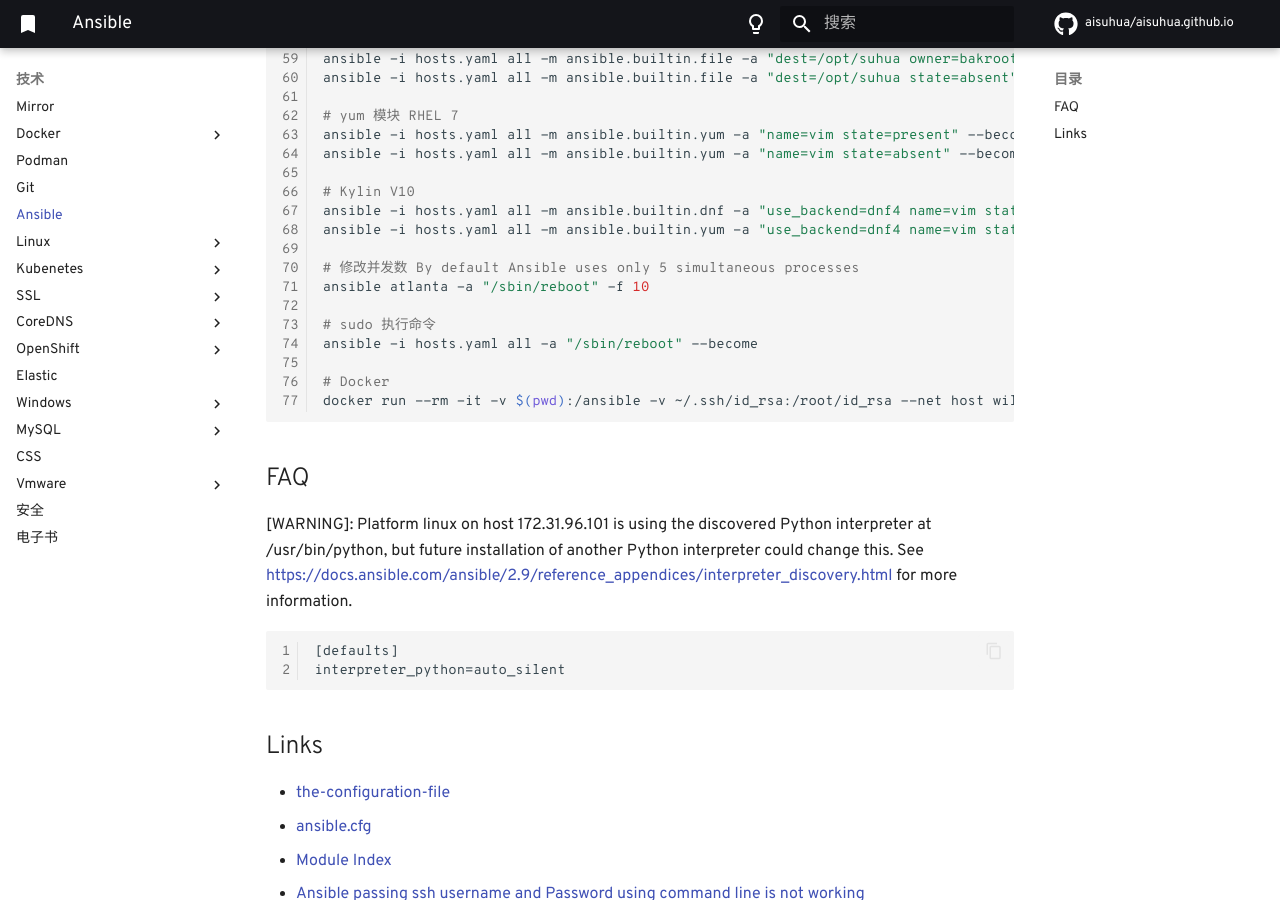
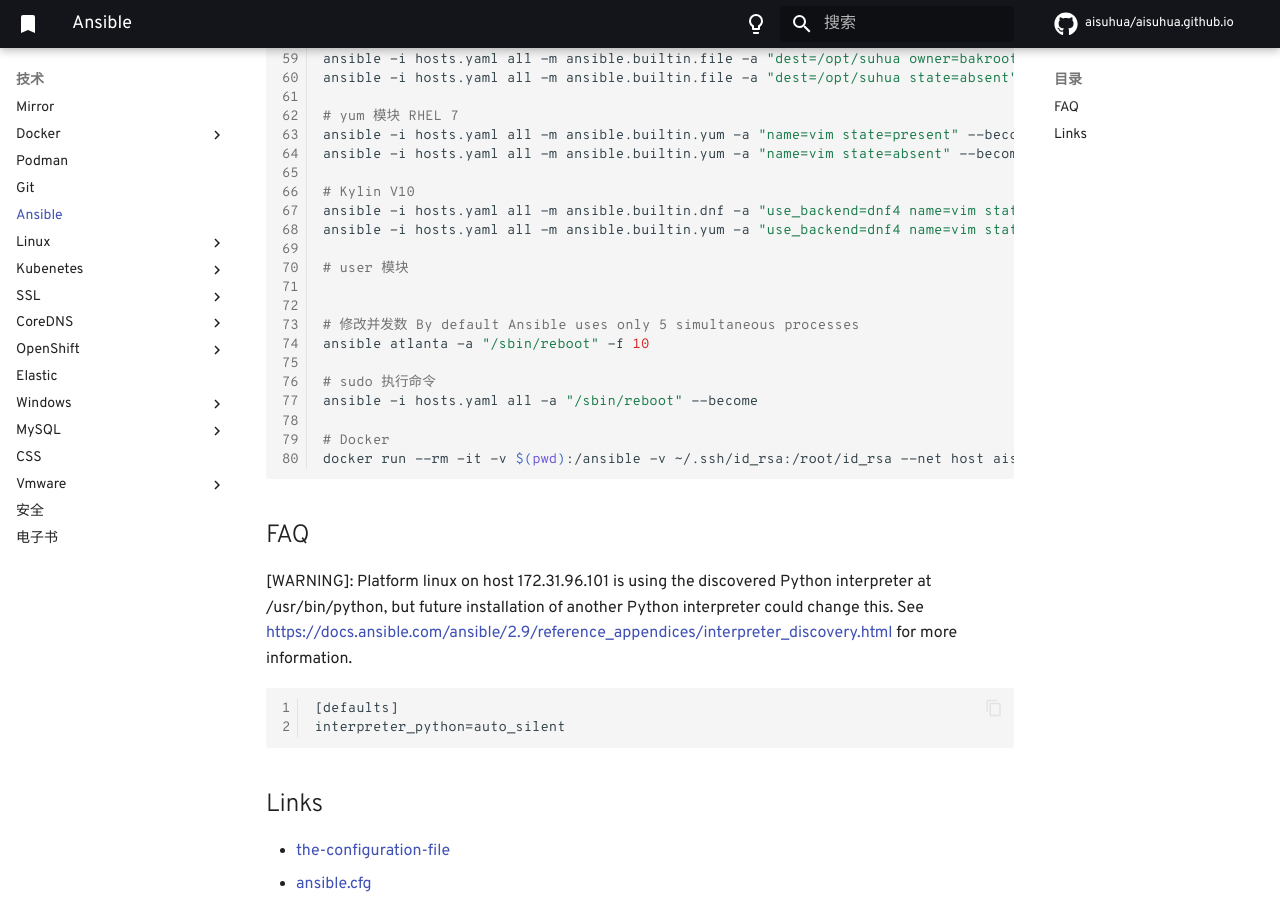
Before and after one commit to aisuhua/aisuhua.github.io, an MkDocs documentation site: the page built from docs/ansible/index.md, in a window 1280 px wide and 900 px high, scrolled down 1292 px. Built offline with MkDocs 1.6.1 and Material for MkDocs 9.7.7, drawn with Linux system fonts in a browser that asks for light colours; comment, search, counter and statistics services are not loaded.

Commit message:
index.md

````diff
--- a/docs/ansible/index.md
+++ b/docs/ansible/index.md
@@ -70,6 +70,9 @@
 ansible -i hosts.yaml all -m ansible.builtin.dnf -a "use_backend=dnf4 name=vim state=present" --become
 ansible -i hosts.yaml all -m ansible.builtin.yum -a "use_backend=dnf4 name=vim state=absent" --become
 
+# user 模块
+
+
 # 修改并发数 By default Ansible uses only 5 simultaneous processes
 ansible atlanta -a "/sbin/reboot" -f 10
 
@@ -77,7 +80,7 @@
 ansible -i hosts.yaml all -a "/sbin/reboot" --become
 
 # Docker
-docker run --rm -it -v $(pwd):/ansible -v ~/.ssh/id_rsa:/root/id_rsa --net host willhallonline/ansible:2.15.2-alpine-3.16 /bin/sh
+docker run --rm -it -v $(pwd):/ansible -v ~/.ssh/id_rsa:/root/id_rsa --net host aisuhua/ansible:latest /bin/sh
 ```
 
 ## FAQ
````
